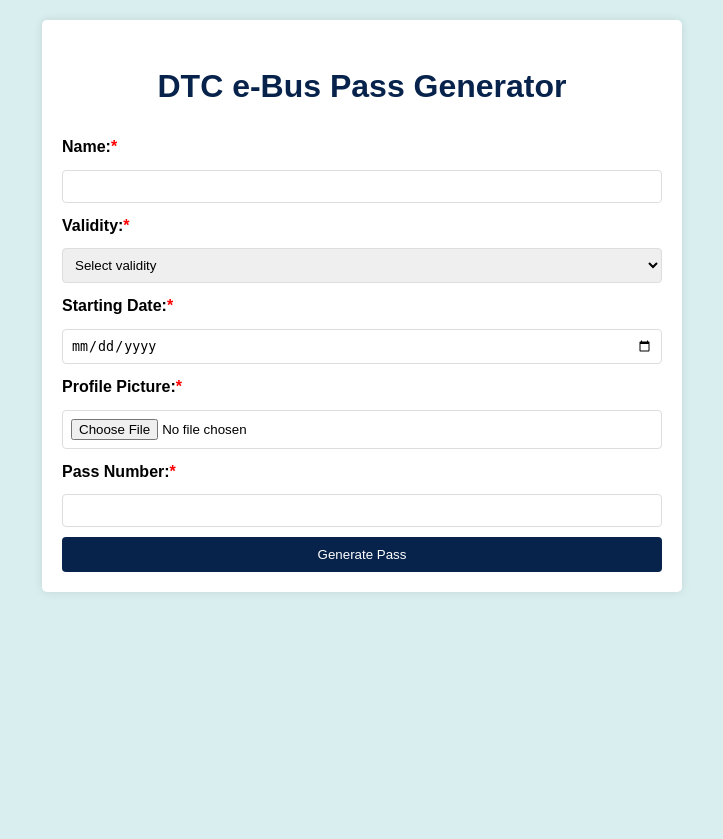
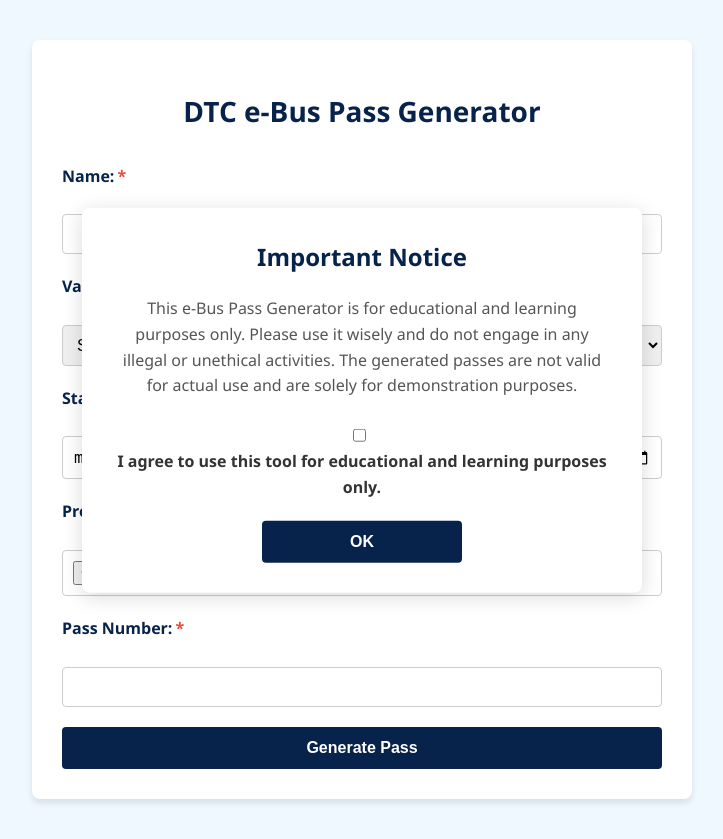
Before and after one commit to gauravmeee/Flask-EBPass-Generator, a Flask app: page / in a window 1280 px wide. Shown: the whole page, without its empty margins (278-1001 px from the left). Before the commit the page ends 592 px from the top, so only its background shows below. Run offline with Flask 2, Linux system fonts and the light colour scheme.

Commit message:
final updated, added notice board

```diff
--- /dev/null
+++ b/static/Style/form.css
@@ -0,0 +1,166 @@
+/* General styles */
+body {
+    font-family: 'Segoe UI', Tahoma, Geneva, Verdana, sans-serif;
+    line-height: 1.6;
+    margin: 0;
+    padding: 0;
+    background-color: #f0f8ff;
+    color: #333;
+}
+
+.container {
+    max-width: 600px;
+    margin: 40px auto;
+    background-color: #ffffff;
+    padding: 30px;
+    border-radius: 8px;
+    box-shadow: 0 4px 6px rgba(0, 0, 0, 0.1);
+}
+
+h1 {
+    color: #07234b;
+    text-align: center;
+    margin-bottom: 30px;
+    font-size: 28px;
+    font-weight: bold;
+}
+
+/* Form styles */
+form {
+    display: grid;
+    gap: 20px;
+}
+
+label {
+    font-weight: 600;
+    color: #07234b;
+    display: block;
+    margin-bottom: 5px;
+}
+
+input, select {
+    width: auto;
+    min-width: 200px;
+    max-width: 100%;
+    padding: 10px;
+    border: 1px solid #ccc;
+    border-radius: 4px;
+    font-size: 16px;
+    transition: border-color 0.3s ease;
+}
+
+input:focus, select:focus {
+    outline: none;
+    border-color: #07234b;
+    box-shadow: 0 0 0 2px rgba(7, 35, 75, 0.1);
+}
+
+button {
+    background-color: #07234b;
+    color: #fff;
+    padding: 12px;
+    border: none;
+    border-radius: 4px;
+    cursor: pointer;
+    font-size: 16px;
+    font-weight: 600;
+    transition: background-color 0.3s ease;
+    width: auto;
+    min-width: 200px;
+    max-width: 100%;
+}
+
+button:hover {
+    background-color: #0a3268;
+}
+
+.required {
+    color: #e74c3c;
+    margin-left: 3px;
+}
+
+/* Notice board styles */
+.notice-board {
+    position: fixed;
+    top: 50%;
+    left: 50%;
+    transform: translate(-50%, -50%);
+    width: 90%;
+    max-width: 500px;
+    background-color: #ffffff;
+    padding: 30px;
+    text-align: center;
+    border-radius: 8px;
+    box-shadow: 0 4px 20px rgba(0, 0, 0, 0.15);
+    z-index: 1000;
+}
+
+.notice-board h2 {
+    margin-top: 0;
+    color: #07234b;
+    font-weight: bold;
+    font-size: 24px;
+    margin-bottom: 20px;
+}
+
+.notice-board p {
+    margin-bottom: 25px;
+    color: #555;
+    font-size: 16px;
+    line-height: 1.6;
+}
+
+.notice-board input[type="checkbox"] {
+    margin-right: 10px;
+    width: auto;
+    min-width: auto;
+}
+
+.notice-board label {
+    display: inline-block;
+    margin-bottom: 20px;
+    color: #333;
+    font-size: 16px;
+}
+
+.notice-board button[type="button"] {
+    background-color: #07234b;
+    color: #fff;
+    padding: 12px 30px;
+    border: none;
+    border-radius: 4px;
+    cursor: pointer;
+    font-size: 16px;
+    font-weight: 600;
+    transition: background-color 0.3s ease, transform 0.2s ease;
+}
+
+.notice-board button[type="button"]:hover {
+    background-color: #0a3268;
+    transform: translateY(-2px);
+}
+
+.main-content {
+    display: none;
+}
+
+/* Responsive adjustments */
+@media (max-width: 768px) {
+    .container {
+        padding: 20px;
+        margin: 20px auto;
+    }
+
+    h1 {
+        font-size: 24px;
+    }
+
+    .notice-board {
+        width: 95%;
+        padding: 20px;
+    }
+
+    input, select, button {
+        width: 100%;
+    }
+}
--- a/templates/index.html
+++ b/templates/index.html
@@ -4,58 +4,19 @@
     <meta charset="UTF-8">
     <meta name="viewport" content="width=device-width, initial-scale=1.0">
     <link rel="icon" href="static/Assets/DTC1.png" type="image/x-icon">
+    <link rel="stylesheet" href="static/Style/form.css">
     <title>DTC e-Bus Pass Generator</title>
-    <style>
-        body {
-            font-family: Arial, sans-serif;
-            line-height: 1.6;
-            margin: 0;
-            padding: 20px;
-            background-color: #d9eeef;
-        }
-        .container {
-            max-width: 600px;
-            margin: 0 auto;
-            background-color: #fff;
-            padding: 20px;
-            border-radius: 5px;
-            box-shadow: 0 0 10px rgba(0,0,0,0.1);
-        }
-        h1 {
-            color: #07234b;
-            text-align: center;
-        }
-        form {
-            display: grid;
-            gap: 10px;
-        }
-        label {
-            font-weight: bold;
-        }
-        input, select {
-            width: 100%;
-            padding: 8px;
-            border: 1px solid #ddd;
-            border-radius: 4px;
-            box-sizing: border-box;
-        }
-        button {
-            background-color: #07234b;
-            color: #fff;
-            padding: 10px;
-            border: none;
-            border-radius: 4px;
-            cursor: pointer;
-        }
-        button:hover {
-            background-color: #0a3268;
-        }
-        .required {
-            color: red;
-        }
-    </style>
 </head>
 <body>
+    <div class="notice-board">
+        <h2>Important Notice</h2>
+        <p>This e-Bus Pass Generator is for educational and learning purposes only. Please use it wisely and do not engage in any illegal or unethical activities. The generated passes are not valid for actual use and are solely for demonstration purposes.</p>
+        <input type="checkbox" id="agree-checkbox" required>
+        <label for="agree-checkbox">I agree to use this tool for educational and learning purposes only.</label>
+        <button type="button" id="ok-button">OK</button>
+    </div>
+
+
     <div class="container">
         <h1>DTC e-Bus Pass Generator</h1>
         <form id="busPassForm" enctype="multipart/form-data">
@@ -84,6 +45,16 @@
     </div>
 
     <script>
+
+        document.getElementById('ok-button').addEventListener('click', function() {
+            if (document.getElementById('agree-checkbox').checked) {
+                document.querySelector('.notice-board').style.display = 'none';
+                document.querySelector('.main-content').style.display = 'block';
+            } else {
+                alert('Please agree to the terms and conditions before proceeding.');
+            }
+        });
+
         document.getElementById('passNo').addEventListener('keypress', function(event) {
             if (!/\d/.test(String.fromCharCode(event.keyCode))) {
                 event.preventDefault();
@@ -93,18 +64,29 @@
         document.getElementById('generatePassButton').addEventListener('click', function() {
             const form = document.getElementById('busPassForm');
             const nameInput = document.getElementById('name');
+            const validityInput = document.getElementById('validity');
+            const startDateInput = document.getElementById('startDate');
+            const profilePicInput = document.getElementById('profilePic');
             const passNoInput = document.getElementById('passNo');
-            const profilePicInput = document.getElementById('profilePic');
 
             if (!form.checkValidity()) {
                 if (nameInput.value === '') {
                     alert('Please enter your name.');
+
+                } else if (validityInput.value === '') {
+                    alert('Please select the validity period.');
+
+                } else if (startDateInput.value === '') {
+                    alert('Please select a starting date.');
+
+                } else if (profilePicInput.files.length === 0) {
+                    alert('Please add a picture for your pass.');
+
                 } else if (passNoInput.value === '') {
                     alert('Please enter your Bus Pass Number.');
+
                 } else if (passNoInput.value.length < 13) {
                     alert('Please enter a complete 13-digit Bus Pass Number.');
-                } else if (profilePicInput.files.length === 0) {
-                    alert('Please add a picture for your pass.');
                 }
                 return;
             }
```
